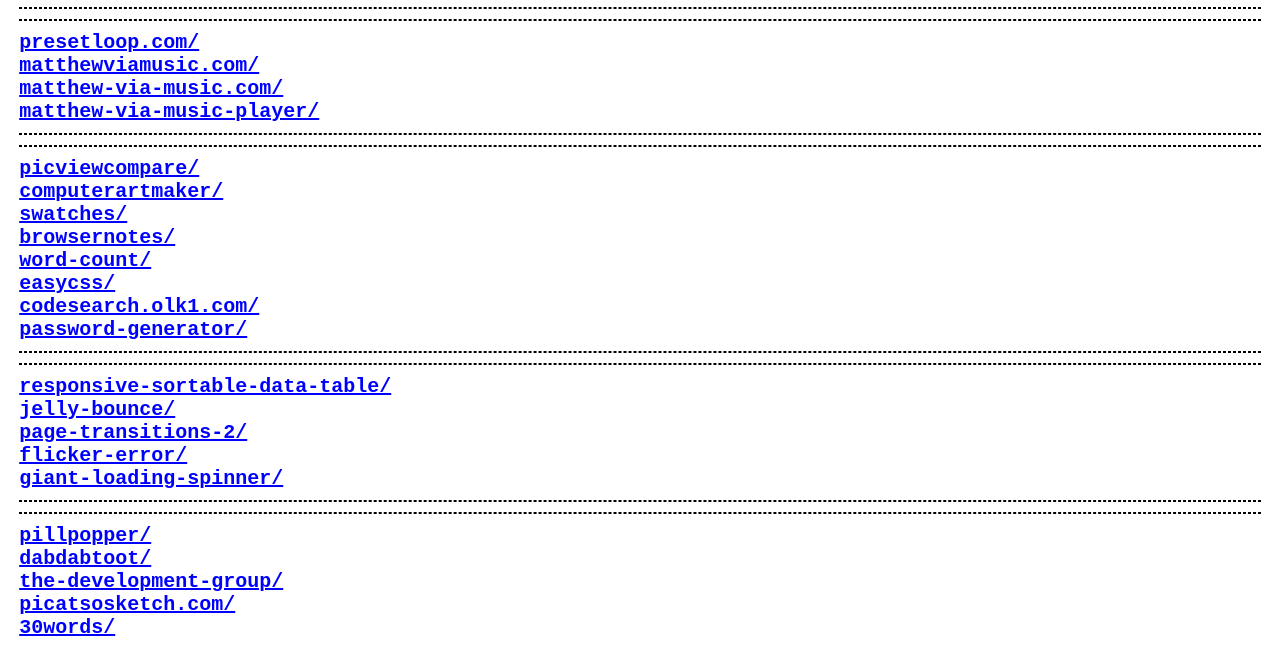
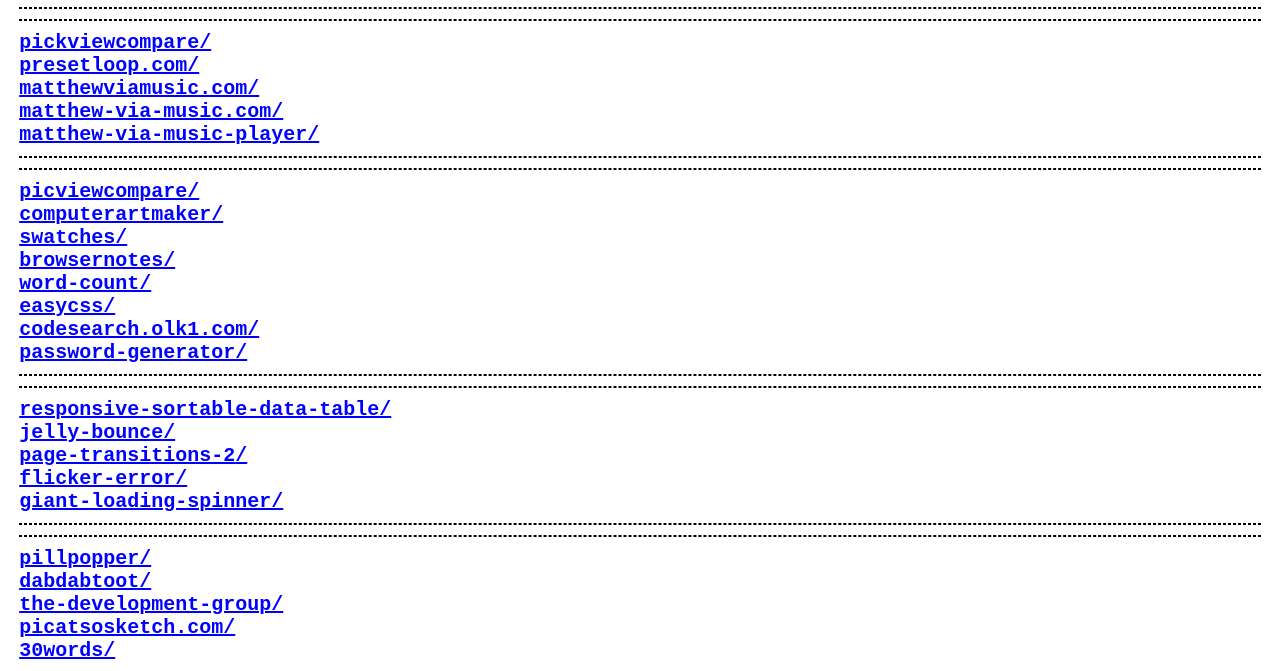
Before and after one commit to mattheweq/live-projects, a plain HTML site: page index.html in a window 1280 px wide. Shown: the part 170-841 px from the top of the page. Before the commit the page ends 818 px from the top, so only its background shows below. Drawn offline with Linux system fonts and the light colour scheme.

Commit message:
add new project

```diff
--- a/index.html
+++ b/index.html
@@ -44,6 +44,7 @@
 
 <hr>
 <hr>
+<a target="_blank" href="https://pickviewcompare.github.io/">https://pickviewcompare.github.io/</a>
 <a target="_blank" href="https://presetloop.com/">https://presetloop.com/</a>
 <a target="_blank" href="https://matthewviamusic.com/">https://matthewviamusic.com/</a>
 <a target="_blank" href="https://matthew-via-music.com/">https://matthew-via-music.com/</a>
```
